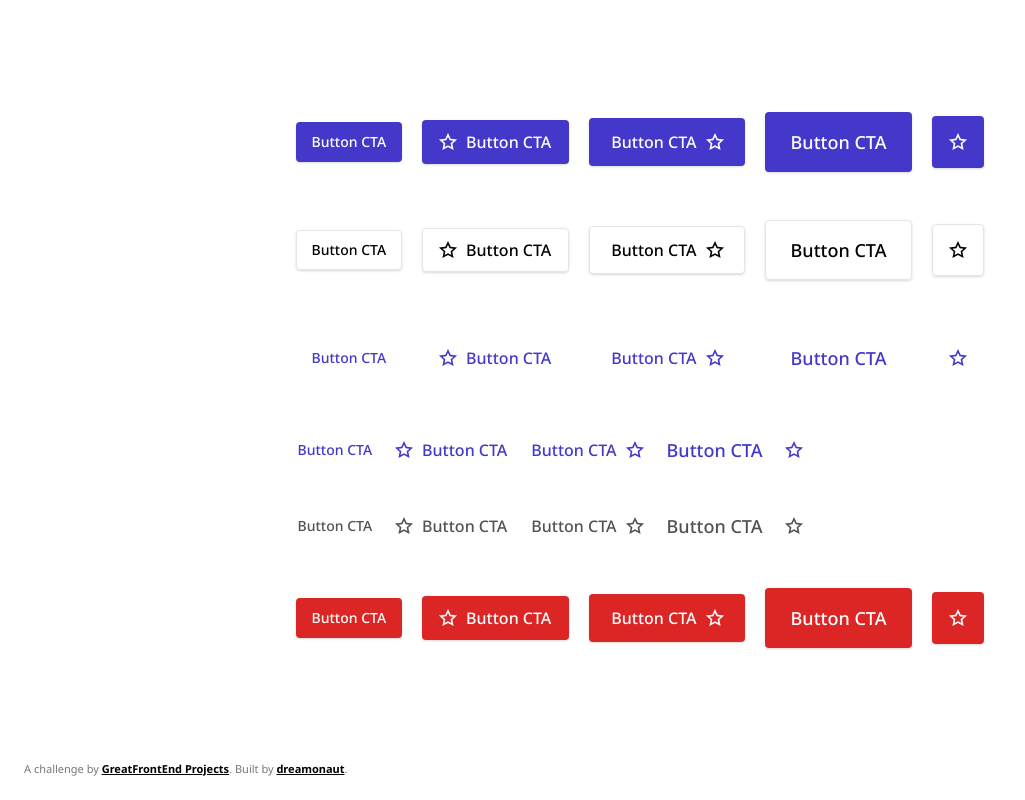
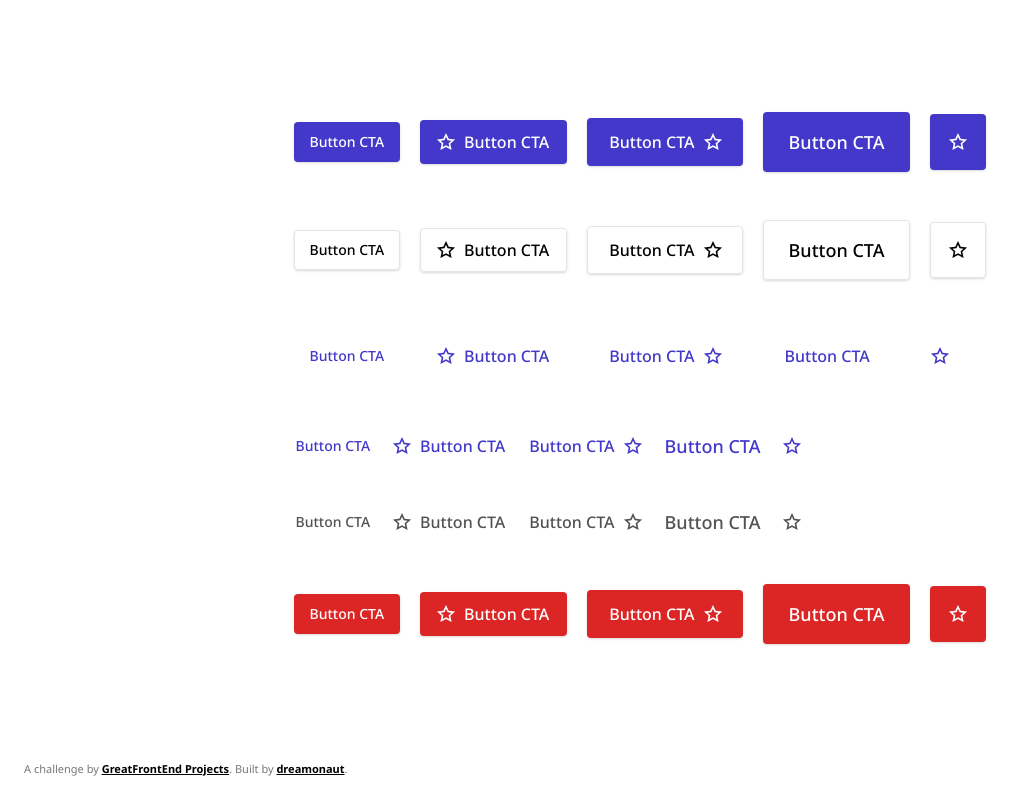
Before and after one commit to lusorich/button, a plain HTML site: page index.html in a window 1280 px wide. Shown: the whole page, without its empty margins (0-1025 px from the left). Drawn offline with Linux system fonts and the light colour scheme.

Commit message:
change styles

```diff
--- a/index.html
+++ b/index.html
@@ -95,7 +95,7 @@
               </svg>
             </span>
           </custom-button>
-          <custom-button role="button" tabindex="0" variant="link" size="2xl">
+          <custom-button role="button" tabindex="0" variant="link" size="xl">
             <span class="button-title">Button CTA</span>
           </custom-button>
           <custom-button role="button" tabindex="0" variant="link" icon-only size="2xl" aria-label="Favorite CTA">
--- a/js/index.js
+++ b/js/index.js
@@ -162,7 +162,7 @@ template.innerHTML = `
 
         /* ==== Size Styles ==== */
         :host(:is([variant="contained"], [variant="link"])[size="2xl"][icon-only]) button {
-          padding: 16px;
+          padding: 18px;
         }
 
         :host(:is([variant="contained"], [variant="link"])[size="md"]) button {
@@ -182,7 +182,7 @@ template.innerHTML = `
         }
 
         :host(:is([variant="outlined"])[size="2xl"][icon-only]) button {
-          padding: 15px;
+          padding: 17px;
         }
 
         :host(:is([variant="outlined"])[size="md"]) button {
```
